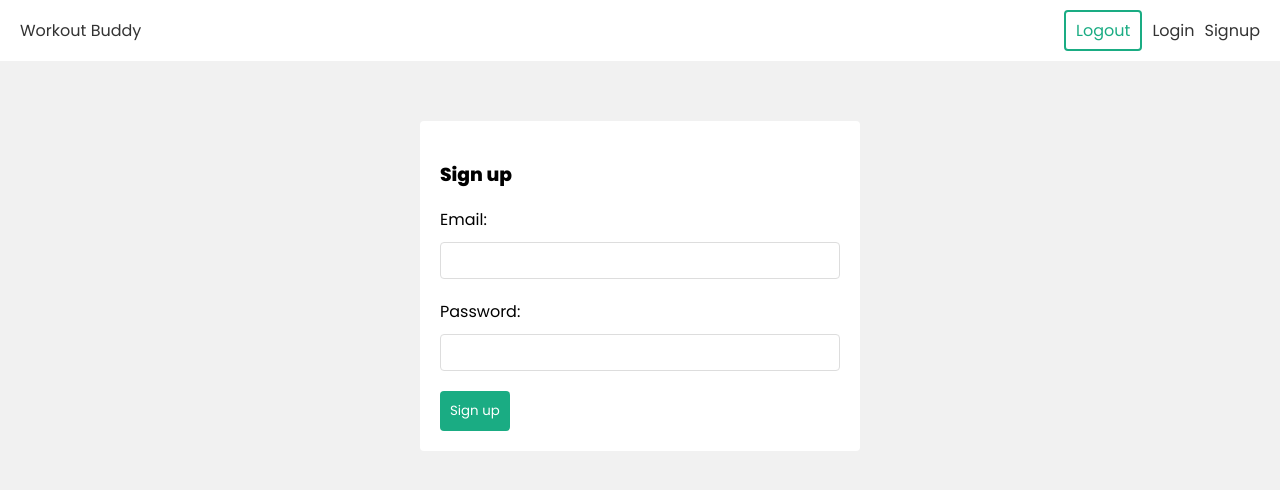
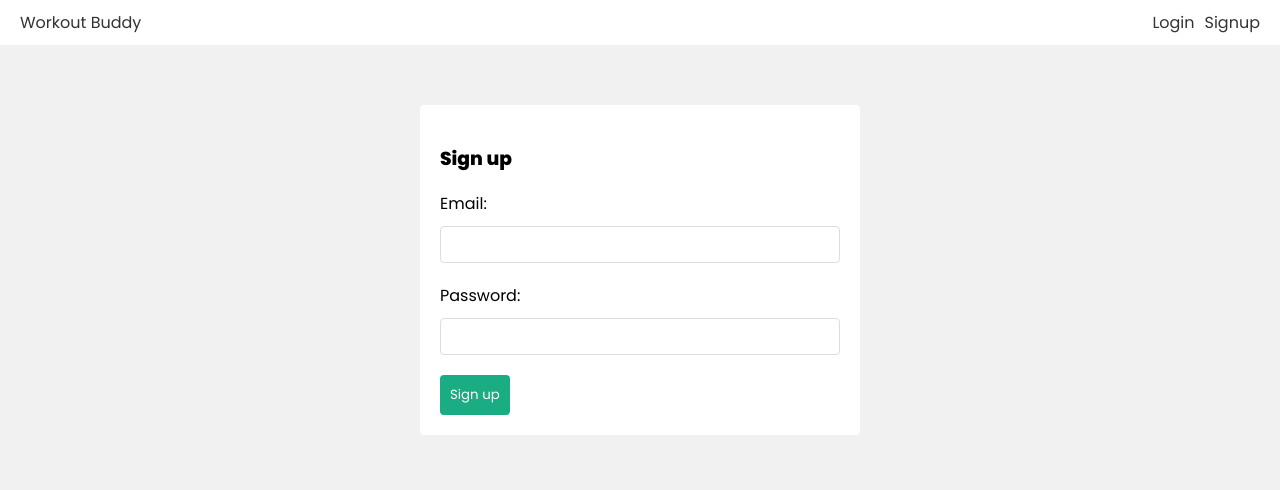
Before and after one commit to Gingerpeer/MERN_Example, a React (Create React App) app in the folder frontend/: page /signup in a window 1280 px wide. Shown: the top 490 px of the page. Built offline with nearby package versions, Linux system fonts and the light colour scheme; the HTML template or start-up script is replaced by a standard one.

Commit message:
frontend login issue resolved after reload through useEffect in Authcontext

```diff
--- a/frontend/src/components/Navbar.js
+++ b/frontend/src/components/Navbar.js
@@ -1,8 +1,11 @@
 import { Link } from "react-router-dom"
 import { useLogout } from "../hooks/useLogout"
+import { useAuthContext } from "../hooks/useAuthContext"
 
 const Navbar = () => {
   const { logout } = useLogout()
+  const { user } = useAuthContext()
+
   const handleClick = () =>{
     logout()
   }
@@ -11,13 +14,18 @@
       <div className="container">
         <Link to='/'>Workout Buddy</Link>
         <nav>
+          {user && (
             <div>
+              <span>{user.email}</span>
               <button onClick={handleClick}>Logout</button>
             </div>
+          )}
+          {!user && (
             <div>
               <Link to='/login'>Login</Link>
               <Link to='/signup'>Signup</Link>
             </div>
+            )}
         </nav>
       </div>
     </header>
--- a/frontend/src/context/AuthContext.js
+++ b/frontend/src/context/AuthContext.js
@@ -1,4 +1,4 @@
-import { createContext, useReducer } from 'react'
+import { createContext, useReducer, useEffect } from 'react'
 
 export const AuthContext = createContext()
 
@@ -18,6 +18,14 @@
   const [state, dispatch] = useReducer(authReducer, {
     user: null
   })
+
+  useEffect(()=>{
+    const user = JSON.parse(localStorage.getItem('user'))
+
+    if(user){
+      dispatch({ type: 'LOGIN', payload: user })
+    }
+  },[])
   console.log('AuthContext state: ', state)
 
   return(
```
Lines whose indentation alone changed are shown as unchanged.
